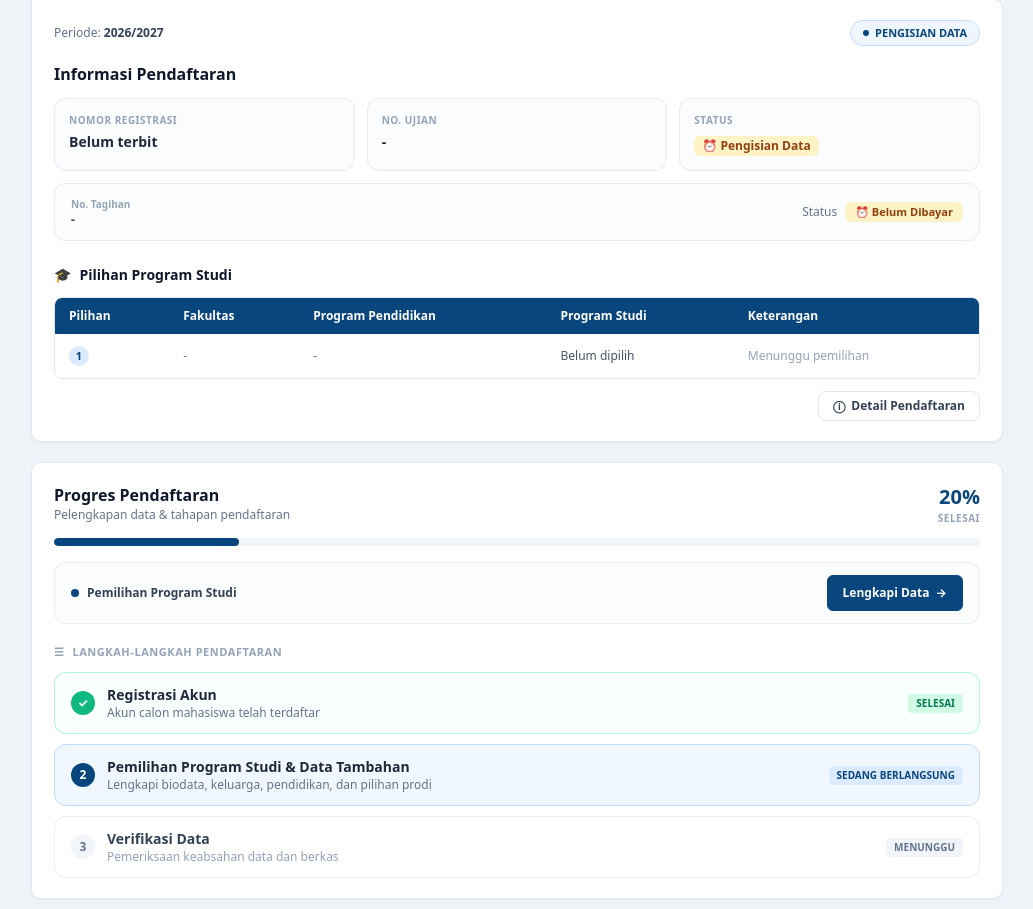
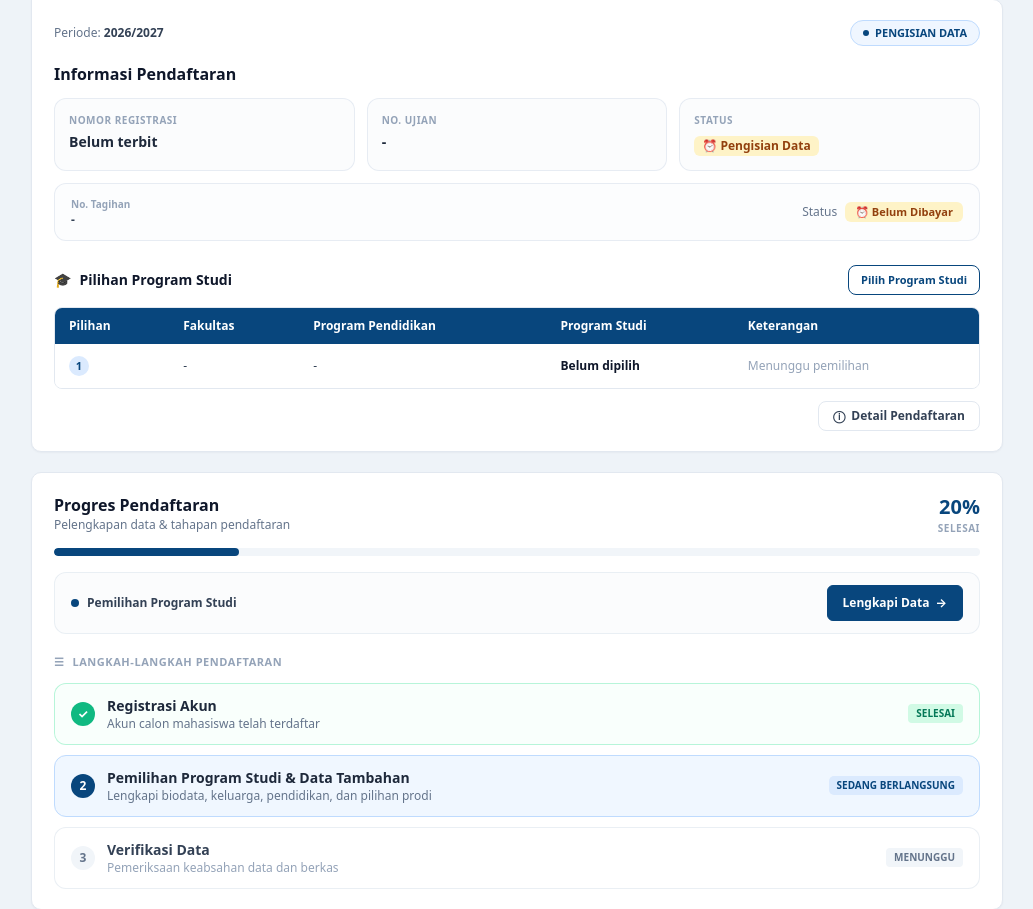
Before and after one commit to pradityasaputradev-creator/pmb-ipwija, a Laravel app: page /dashboard in a window 1280 px wide. Shown: the part 785-1694 px from the top of the page, without its empty margins (123-1156 px from the left). Run offline with Laravel 12, Linux system fonts and the light colour scheme; a user stored in the database is signed in; data comes from the database, SQL or seed files in the repository; tables that the repository leaves empty hold one stand-in row (values such as "Sample post"); style sheets or scripts are compiled from the project's sources.

Commit message:
feat(pmb): integrate program selection modal and dashboard summary table

```diff
--- a/pmb_app/resources/views/dashboard.blade.php
+++ b/pmb_app/resources/views/dashboard.blade.php
@@ -578,8 +578,22 @@
                 <div class="mt-6">
                     <div class="mb-3 flex items-center gap-2">
                         <span class="text-sm" style="color:#08467d;">&#127891;</span>
-                        <h3 class="text-sm font-bold text-slate-900">Pilihan Program Studi</h3>
+                        <div class="flex flex-wrap items-center justify-between gap-2 w-full">
+                            <h3 class="text-sm font-bold text-slate-900">Pilihan Program Studi</h3>
+                            <a
+                                href="{{ route('program-studi.index') }}"
+                                class="inline-flex items-center gap-1 rounded-lg border border-[#08467d] bg-white px-3 py-1.5 text-[11px] font-semibold text-[#08467d] hover:bg-[#08467d] hover:text-white transition"
+                            >
+                                {{ $user->pilihan_prodi ? 'Ubah Pilihan Prodi' : 'Pilih Program Studi' }}
+                            </a>
+                        </div>
                     </div>
+
+                    @if (session('status'))
+                        <div class="mb-3 rounded-lg border border-emerald-200 bg-emerald-50 px-3.5 py-2 text-xs font-medium text-emerald-800">
+                            {{ session('status') }}
+                        </div>
+                    @endif
 
                     <div class="overflow-x-auto rounded-lg border border-slate-200">
                         <table class="w-full text-left text-xs">
@@ -597,10 +611,14 @@
                                     <td class="px-3.5 py-3">
                                         <span class="inline-flex h-5 w-5 items-center justify-center rounded-full text-[11px] font-bold" style="background-color:#dbeafe;color:#08467d;">1</span>
                                     </td>
-                                    <td class="px-3.5 py-3 text-slate-500">-</td>
-                                    <td class="px-3.5 py-3 text-slate-500">-</td>
-                                    <td class="px-3.5 py-3 font-medium text-slate-600">Belum dipilih</td>
-                                    <td class="px-3.5 py-3 text-slate-400">Menunggu pemilihan</td>
+                                    <td class="px-3.5 py-3 text-slate-700">{{ $user->fakultas ?: '-' }}</td>
+                                    <td class="px-3.5 py-3 text-slate-700">{{ $user->program_pendidikan ?: '-' }}</td>
+                                    <td class="px-3.5 py-3 font-semibold text-slate-900">
+                                        {{ $user->pilihan_prodi ?: 'Belum dipilih' }}
+                                    </td>
+                                    <td class="px-3.5 py-3 {{ $user->sistem_kuliah ? 'text-emerald-700 font-medium' : 'text-slate-400' }}">
+                                        {{ $user->sistem_kuliah ? 'Sistem Kuliah: ' . $user->sistem_kuliah : 'Menunggu pemilihan' }}
+                                    </td>
                                 </tr>
                             </tbody>
                         </table>
```
Also changed, not shown: pmb_app/resources/views/program-studi/index.blade.php (+21 -7 lines).
